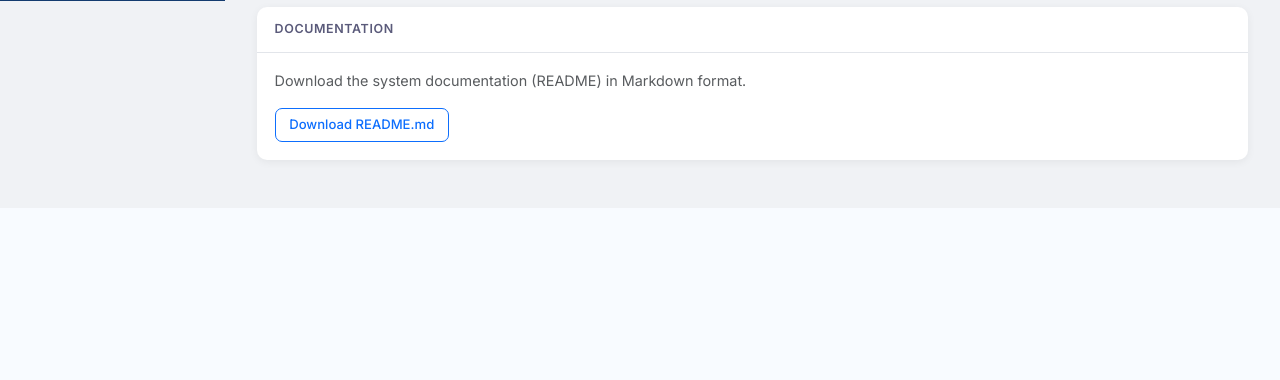
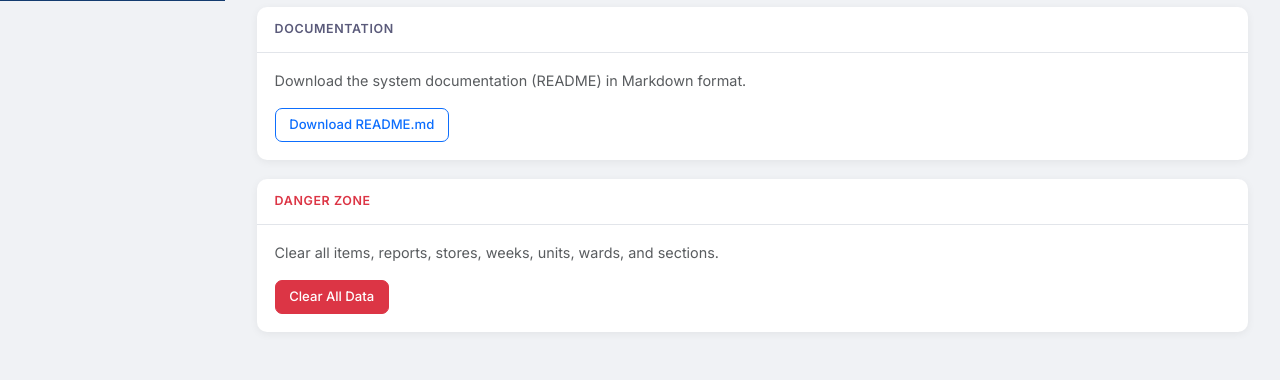
Before and after one commit to Se7en0512/ISURS, a Flask app: page /settings in a window 1280 px wide. Shown: the part 799-1179 px from the top of the page. Before the commit the page ends 965 px from the top, so only its background shows below. Run offline with Flask 3, Linux system fonts and the light colour scheme.

Commit message:
fix: header-based column detection for Excel imports + clear data feature
- Items import now detects columns by header row (Code/Item/Store)
- Falls back to positional logic based on column count if no header
- Reports import also uses header-based column detection
- Reports import auto-creates weeks if they don't exist
- Seed from Excel uses header-based detection for Droplist sheet
- Added Clear All Data button in Settings (Danger Zone)
- Added wards to context processor for settings template

```diff
--- a/app.py
+++ b/app.py
@@ -79,6 +79,7 @@ def inject_globals():
         units=Unit.query.order_by(Unit.name).all(),
         sections=Section.query.order_by(Section.name).all(),
         weeks=Week.query.order_by(Week.week_number).all(),
+        wards=Ward.query.order_by(Ward.name).all(),
         current_year=datetime.now().year,
         now=datetime.now,
         search_q=request.args.get('q', '')
@@ -183,19 +184,35 @@ def import_items():
         return redirect(url_for('items'))
     wb = openpyxl.load_workbook(file)
     ws = wb['Master List2'] if 'Master List2' in wb.sheetnames else wb.active
+
+    code_idx = None
+    name_idx = None
+    store_idx = None
+    data_start = 1
+    for row in ws.iter_rows(min_row=1, max_row=5, values_only=True):
+        vals = [str(v).strip().lower() if v else '' for v in row]
+        if 'code' in vals:
+            code_idx = vals.index('code')
+            name_idx = vals.index('item') if 'item' in vals else None
+            store_idx = vals.index('store') if 'store' in vals else None
+            data_start = data_start + 1
+            break
+        data_start += 1
+    if code_idx is None:
+        if ws.min_column == 1:
+            code_idx, name_idx, store_idx = 2, 3, 4
+        else:
+            code_idx, name_idx, store_idx = 0, 1, 2
+        data_start = ws.min_row
+
     count = 0
-    for row in ws.iter_rows(min_row=5, values_only=True):
+    for row in ws.iter_rows(min_row=data_start, values_only=True):
         vals = [str(v).strip() if v is not None else '' for v in row]
-        if len(vals) < 3:
+        if len(vals) <= max(code_idx, name_idx or 0, store_idx or 0):
             continue
-        code = vals[2] if len(vals) > 2 else ''
-        name = vals[3] if len(vals) > 3 else ''
-        store_name = vals[4] if len(vals) > 4 else ''
-        if not code and not name and not store_name:
-            continue
-        code = code or vals[0]
-        name = name or vals[1]
-        store_name = store_name or vals[2]
+        code = vals[code_idx]
+        name = vals[name_idx] if name_idx is not None and len(vals) > name_idx else ''
+        store_name = vals[store_idx] if store_idx is not None and len(vals) > store_idx else ''
         if not code or not name or not store_name:
             continue
         store = Store.query.filter_by(name=store_name).first()
@@ -260,34 +277,61 @@ def import_reports():
     try:
         wb = openpyxl.load_workbook(file)
         ws = wb['Report'] if 'Report' in wb.sheetnames else wb.active
+
+        header = None
+        header_row = 0
+        for row in ws.iter_rows(min_row=1, max_row=5, values_only=True):
+            header_row += 1
+            vals = [str(v).strip().lower() if v else '' for v in row]
+            if 'code' in vals:
+                header = vals
+                break
+        if not header:
+            flash('Could not find header row with "Code" column in Report sheet', 'danger')
+            return redirect(url_for('reports'))
+        try:
+            code_idx = header.index('code')
+            status_idx = header.index('status')
+        except ValueError as e:
+            flash(f'Missing required column in Report sheet: {e}', 'danger')
+            return redirect(url_for('reports'))
+        name_idx = header.index('item') if 'item' in header else None
+        store_idx = header.index('store') if 'store' in header else None
+        week_idx = header.index('week') if 'week' in header else None
+        unit_idx = header.index('unit') if 'unit' in header else None
+        ward_idx = header.index('ward') if 'ward' in header else None
+        section_idx = header.index('section') if 'section' in header else None
+
         count = 0
         errors = []
-        for i, row in enumerate(ws.iter_rows(min_row=3, values_only=True), start=3):
+        for i, row in enumerate(ws.iter_rows(min_row=header_row + 1, values_only=True), start=header_row + 1):
             vals = [str(v).strip() if v is not None else '' for v in row]
-            if len(vals) < 3:
+            if len(vals) <= max(code_idx, status_idx):
                 continue
-            section_name = vals[2] if len(vals) > 2 else ''
-            unit_name = vals[3] if len(vals) > 3 else ''
-            ward_name = vals[4] if len(vals) > 4 else ''
-            code = vals[5] if len(vals) > 5 else ''
-            item_name = vals[6] if len(vals) > 6 else ''
-            store_name = vals[7] if len(vals) > 7 else ''
-            week_col = vals[8] if len(vals) > 8 else ''
-            week_num = vals[9] if len(vals) > 9 else ''
-            status = vals[10] if len(vals) > 10 else ''
-            if not code and not status:
+            code = vals[code_idx]
+            status_raw = vals[status_idx]
+            if not code or not status_raw:
                 continue
-            if not code and vals:
-                code = vals[3] if len(vals) > 3 else code
-            if not status and len(vals) > 8:
-                status = vals[len(vals)-1]
+            section_name = vals[section_idx] if section_idx is not None and len(vals) > section_idx else ''
+            unit_name = vals[unit_idx] if unit_idx is not None and len(vals) > unit_idx else ''
+            ward_name = vals[ward_idx] if ward_idx is not None and len(vals) > ward_idx else ''
+            item_name = vals[name_idx] if name_idx is not None and len(vals) > name_idx else ''
+            store_name = vals[store_idx] if store_idx is not None and len(vals) > store_idx else ''
+            week_raw = vals[week_idx] if week_idx is not None and len(vals) > week_idx else ''
             item = Item.query.filter_by(code=code).first()
             if not item:
                 errors.append(f'Row {i}: Item code "{code}" not found')
                 continue
-            week = Week.query.filter_by(week_number=int(week_num)).first() if week_num else None
+            import re
+            nums = re.findall(r'\d+', str(week_raw))
+            week_num = int(nums[0]) if nums else None
+            week = Week.query.filter_by(week_number=week_num).first() if week_num else None
+            if not week and week_num:
+                week = Week(week_number=week_num, date_range=str(week_raw))
+                db.session.add(week)
+                db.session.commit()
             if not week:
-                errors.append(f'Row {i}: Week {week_num} not found')
+                errors.append(f'Row {i}: Week not found (value: {week_raw})')
                 continue
             unit = Unit.query.filter_by(name=unit_name).first() if unit_name else None
             ward = Ward.query.filter_by(name=ward_name).first() if ward_name else None
@@ -305,7 +349,7 @@ def import_reports():
                 section = Section(name=section_name)
                 db.session.add(section)
                 db.session.commit()
-            s = 'Shortage' if status.lower() == 'shortage' else 'Not available'
+            s = 'Shortage' if status_raw.lower() == 'shortage' else 'Not available'
             report = Report(
                 item_id=item.id, week_id=week.id,
                 unit_id=unit.id if unit else 1,
@@ -512,6 +556,20 @@ def seed_from_excel():
     return redirect(url_for('settings'))
 
 
+@app.route('/settings/clear', methods=['POST'])
+def clear_data():
+    Report.query.delete()
+    Item.query.delete()
+    Store.query.delete()
+    Week.query.delete()
+    Unit.query.delete()
+    Ward.query.delete()
+    Section.query.delete()
+    db.session.commit()
+    flash('All data cleared', 'success')
+    return redirect(url_for('settings'))
+
+
 @app.route('/export/reports')
 def export_reports():
     import openpyxl
--- a/templates/settings.html
+++ b/templates/settings.html
@@ -140,4 +140,14 @@
         <a href="{{ url_for('download_readme') }}" class="btn btn-outline-primary btn-sm">Download README.md</a>
     </div>
 </div>
+
+<div class="card mt-3 border-danger">
+    <div class="card-header text-danger">Danger Zone</div>
+    <div class="card-body">
+        <p class="text-muted">Clear all items, reports, stores, weeks, units, wards, and sections.</p>
+        <form method="POST" action="{{ url_for('clear_data') }}" onsubmit="return confirm('Are you sure? This will delete ALL data.')">
+            <button class="btn btn-danger btn-sm">Clear All Data</button>
+        </form>
+    </div>
+</div>
 {% endblock %}
```
